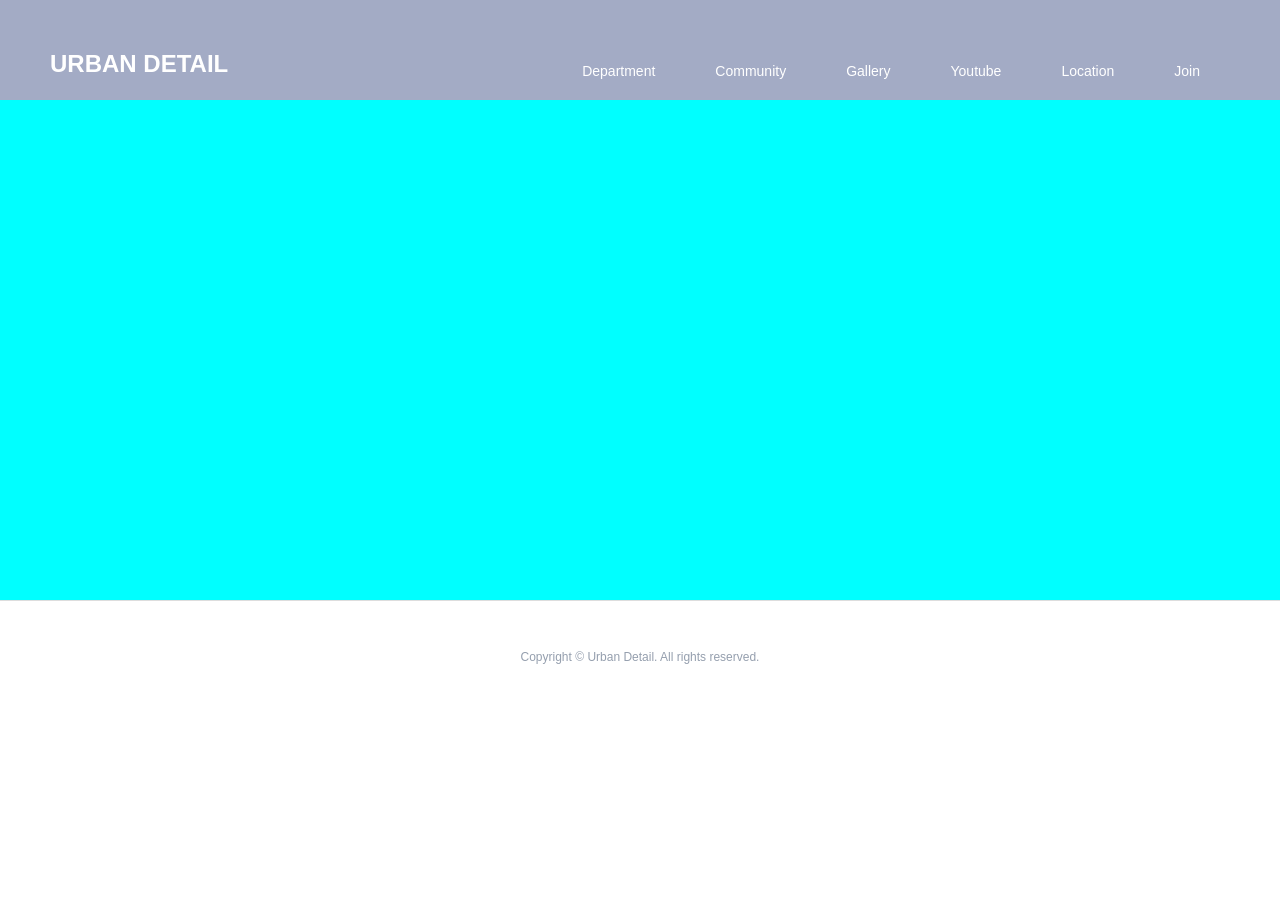
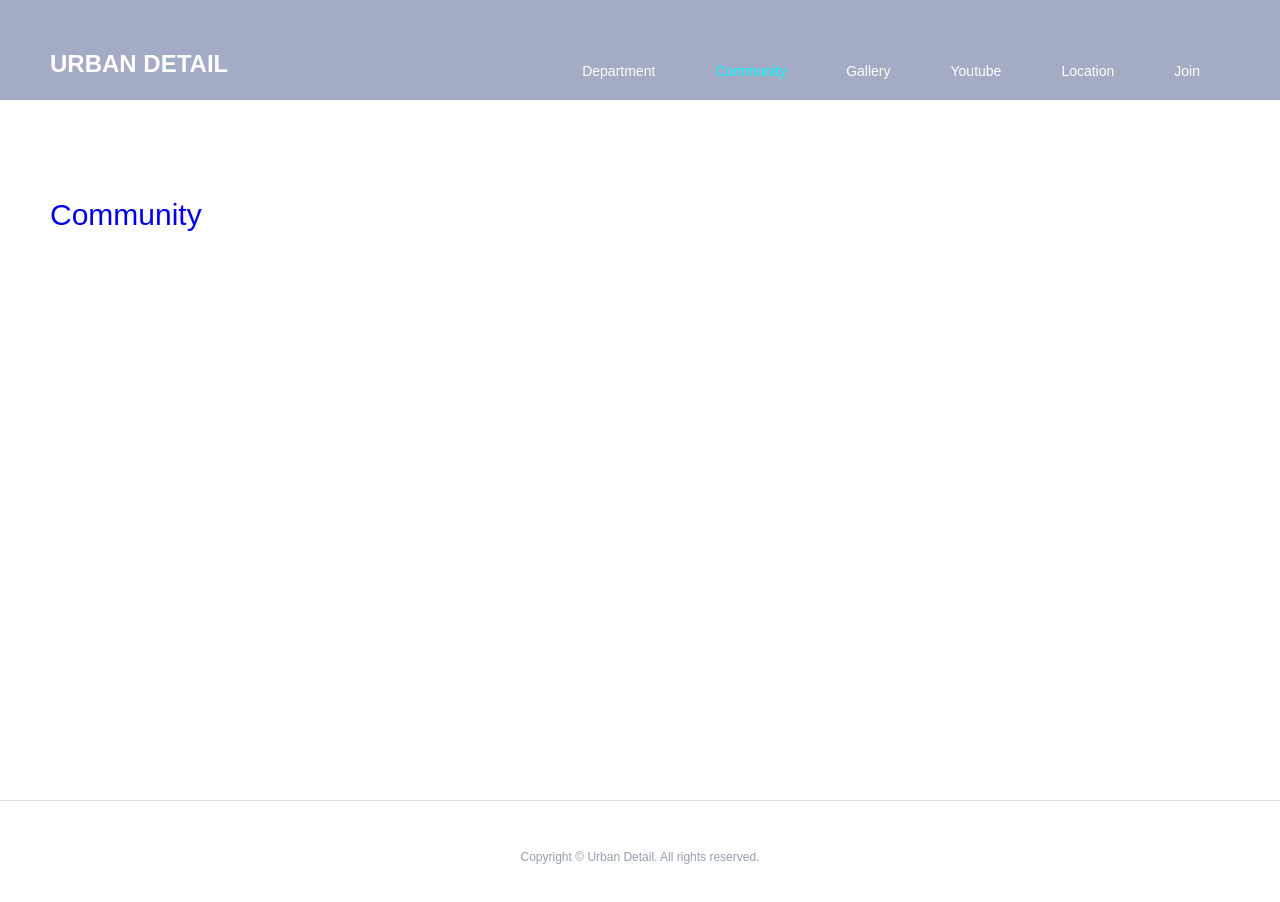
Before and after one commit to supermegageil/work_505, a React (Create React App) app: page /community in a window 1280 px wide. Shown: the top 902 px of the page. Before the commit the page ends 800 px from the top, so only its background shows below. Built offline with nearby package versions, Linux system fonts and the light colour scheme.

Commit message:
라우터 연결

```diff
--- a/package.json
+++ b/package.json
@@ -8,6 +8,7 @@
     "@testing-library/user-event": "^13.5.0",
     "react": "^17.0.2",
     "react-dom": "^17.0.2",
+    "react-router-dom": "^5.3.0",
     "react-scripts": "5.0.0",
     "web-vitals": "^2.1.2"
   },
--- a/src/App.js
+++ b/src/App.js
@@ -1,15 +1,36 @@
 import './css/style.css';
+import {Route} from 'react-router-dom';
+
 import Header from './components/common/Header.js';
 import Footer from './components/common/Footer.js';
+
 import Visual from './components/main/Visual.js';
 import Info from './components/main/Info.js';
+
+
+import Department  from './components/sub/Department.js';
+import Community  from './components/sub/Community.js';
+import Gallery  from './components/sub/Gallery.js';
+import Youtube  from './components/sub/Youtube.js';
+import Location  from './components/sub/Location.js';
+import Join  from './components/sub/Join.js';
 
 function App() {
   return (
     <div className="App">
       <Header />
-      <Visual />
-      <Info />
+      <Route exact path="/">
+        <Visual />
+        <Info />
+      </Route>
+
+      <Route exact path="/department" component={Department}></Route>
+      <Route exact path="/community" component={Community}></Route>
+      <Route exact path="/gallery" component={Gallery}></Route>
+      <Route exact path="/youtube" component={Youtube}></Route>
+      <Route exact path="/location" component={Location}></Route>
+      <Route exact path="/join" component={Join}></Route>
+
       <Footer />
     </div>
   );
--- a/src/components/common/Header.js
+++ b/src/components/common/Header.js
@@ -1,23 +1,27 @@
+import {NavLink} from 'react-router-dom';
+
 function Header(){
+    const active = {color:"aqua"};
+
     return (
         <header>
             <div className="inner">
-                <h1><a href="#">URBAN DETAIL</a></h1>
+
+                <h1><NavLink activeStyle={active} exact to="/">URBAN DETAIL</NavLink></h1>
 
                 <ul id="gnb">
-                    <li><a href="">Department</a></li>
-                    <li><a href="">Community</a></li>
-                    <li><a href="">Gallery</a></li>
-                    <li><a href="">Youtube</a></li>
-                    <li><a href="">Location</a></li>
-                    <li><a href="">Join</a></li>
+
+
+                    <li><NavLink activeStyle={active} exact to="/department">Department</NavLink></li>
+                    <li><NavLink activeStyle={active} exact to="/community">Community</NavLink></li>
+                    <li><NavLink activeStyle={active} exact to="/gallery">Gallery</NavLink></li>
+                    <li><NavLink activeStyle={active} exact to="/youtube">Youtube</NavLink></li>
+                    <li><NavLink activeStyle={active} exact to="/location">Location</NavLink></li>
+                    <li><NavLink activeStyle={active} exact to="/join">Join</NavLink></li>
                 </ul>
             </div>
         </header>
     )
-
-
-
 }
 
 export default Header;
--- a/src/components/sub/Community.js
+++ b/src/components/sub/Community.js
@@ -0,0 +1,11 @@
+function Community(){
+    return (
+        <main>
+            <div className="inner">
+                <h1><a href="#">Community</a></h1>
+            </div>
+        </main>
+    )
+}
+
+export default Community;
--- a/src/components/sub/Department.js
+++ b/src/components/sub/Department.js
@@ -0,0 +1,11 @@
+function Department(){
+    return (
+        <main>
+            <div className="inner">
+                <h1><a href="#">Department</a></h1>
+            </div>
+        </main>
+    )
+}
+
+export default Department;
--- a/src/components/sub/Gallery.js
+++ b/src/components/sub/Gallery.js
@@ -0,0 +1,11 @@
+function Gallery(){
+    return (
+        <main>
+            <div className="inner">
+                <h1><a href="#">Gallery</a></h1>
+            </div>
+        </main>
+    )
+}
+
+export default Gallery;
--- a/src/components/sub/Join.js
+++ b/src/components/sub/Join.js
@@ -0,0 +1,11 @@
+function Join(){
+    return (
+        <main>
+            <div className="inner">
+                <h1><a href="#">Join</a></h1>
+            </div>
+        </main>
+    )
+}
+
+export default Join;
--- a/src/components/sub/Location.js
+++ b/src/components/sub/Location.js
@@ -0,0 +1,11 @@
+function Location(){
+    return (
+        <main>
+            <div className="inner">
+                <h1><a href="#">Location</a></h1>
+            </div>
+        </main>
+    )
+}
+
+export default Location;
--- a/src/components/sub/Youtube.js
+++ b/src/components/sub/Youtube.js
@@ -0,0 +1,11 @@
+function Youtube(){
+    return (
+        <main>
+            <div className="inner">
+                <h1><a href="#">Youtube</a></h1>
+            </div>
+        </main>
+    )
+}
+
+export default Youtube;
```
Also changed, not shown: src/index.js (+5 -2 lines), 1 other file (tests, documents, lock files or other folders).
